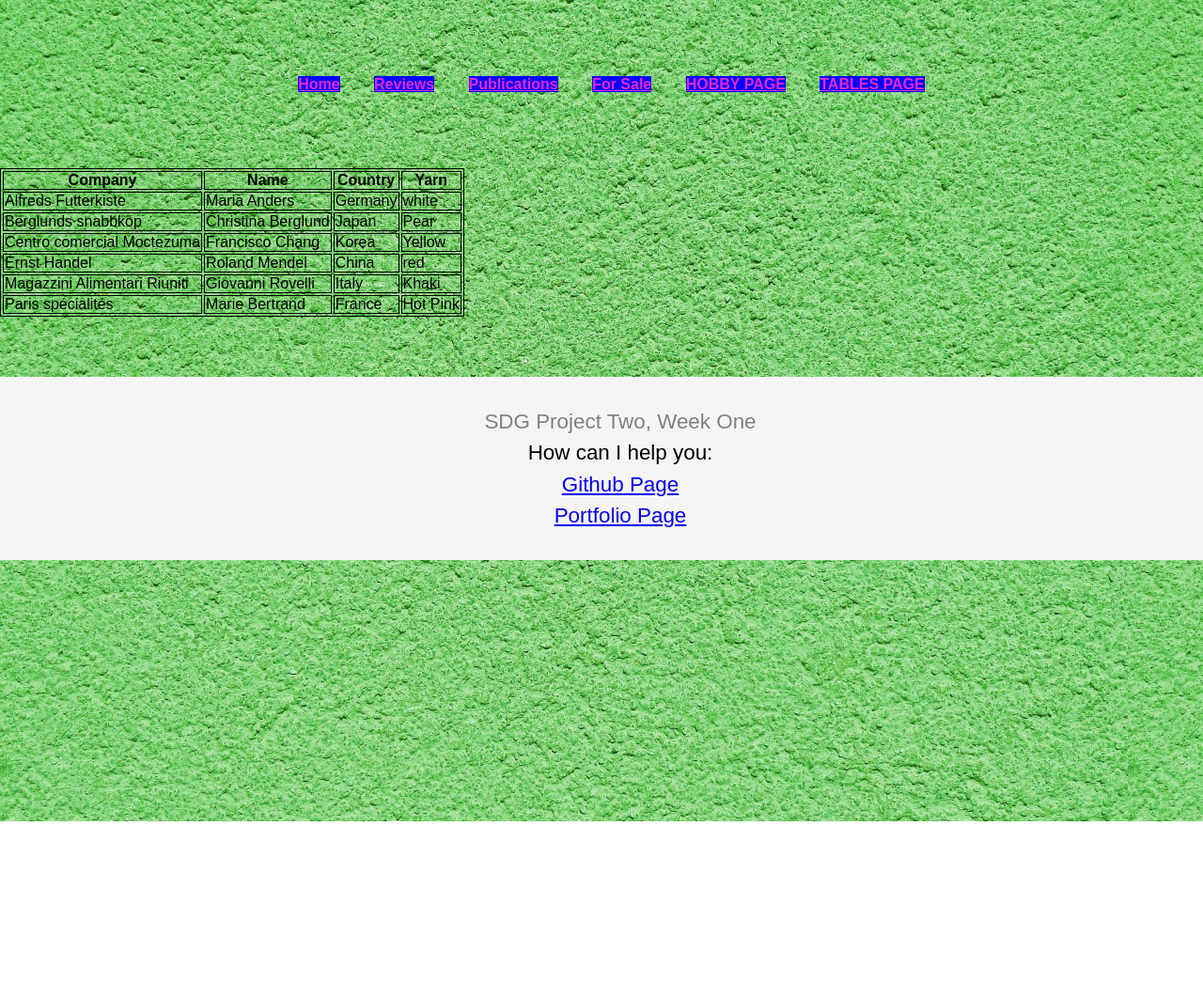
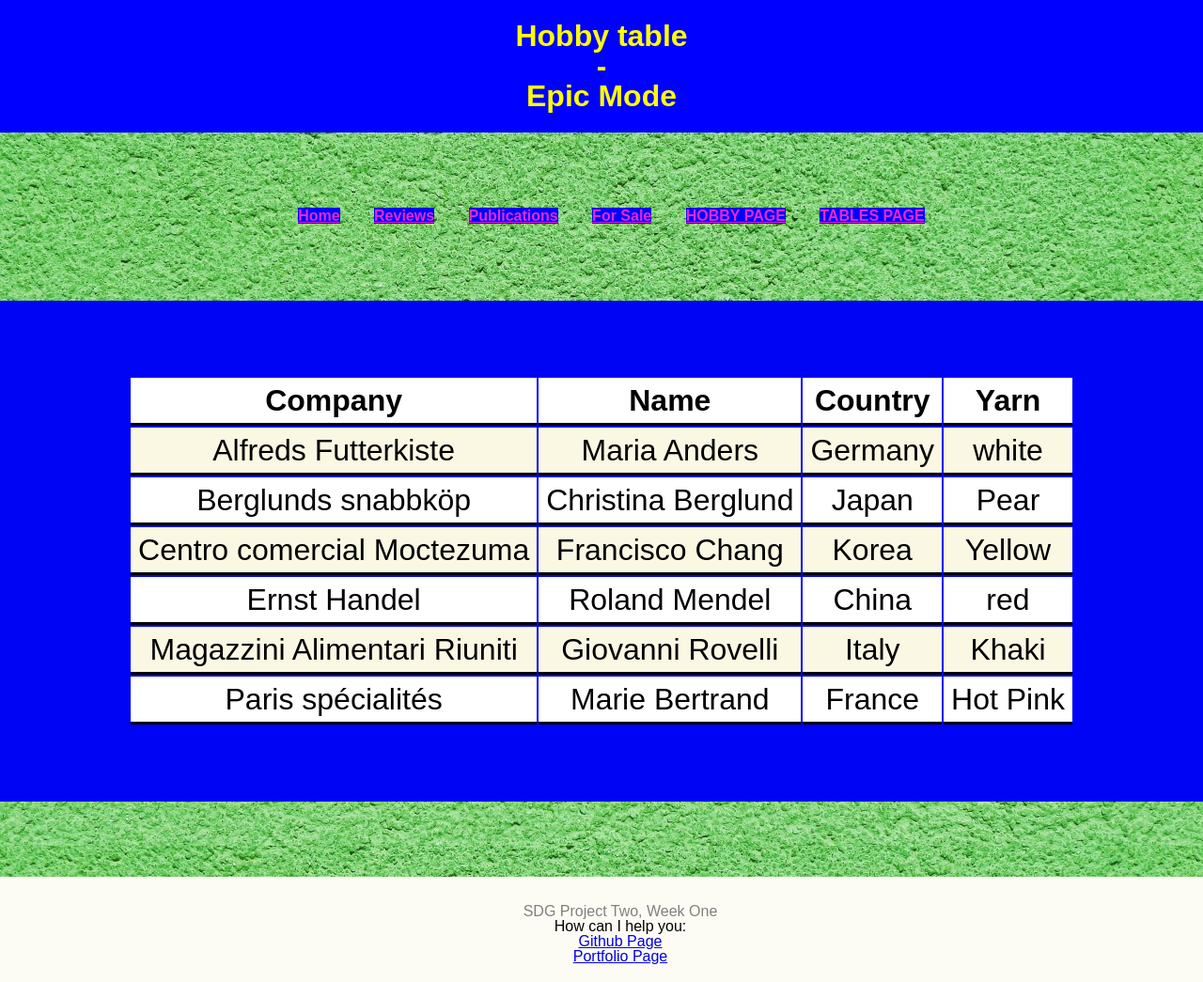
Before and after one commit to TatyCat/bad-css-0102, a website: page public/thirdpg.html in a window 1280 px wide. Shown: the whole page at 94% size. Before the commit the page ends 874 px from the top, so only its background shows below. Drawn offline with Linux system fonts and the light colour scheme.

Commit message:
Added Animation, Completed Epic Mode

```diff
--- a/public/screen.css
+++ b/public/screen.css
@@ -13,10 +13,11 @@ body {
 }
 
 h1 {
-  margin-top: 1rem;
+  padding: 1.4rem 0;
   background-color: blue;
   color: yellow;
   text-align: center;
+  margin-top: 0;
 }
 
 .navigation {
@@ -152,15 +153,27 @@ img {
   box-shadow: -5px 10px grey;
 }
 
+header {
+  height: 100%;
+  right: 0;
+  top: 0%;
+  left: 0;
+  background-color: blue;
+}
+
 footer {
+  margin-top: 5rem;
   margin-bottom: 0;
-  margin-top: 4rem;
-  bottom: 0px;
-  padding: .5rem 0;
   text-align: center;
-  background-color: whitesmoke;
-  font-size: 1.4rem;
-  line-height: 1.5;
+  padding-top: 1%;
+  padding-bottom: 1.5%;
+  /* font-size: 1.4rem; */
+  width: 100%;
+  height: 10vh;
+  right: 0;
+  bottom: 0%;
+  left: 0;
+  background-color: rgb(253, 252, 244);
 }
 
 footer ul {
@@ -234,6 +247,62 @@ footer ul li:nth-child(1) {
 
 /* Third PG  */
 
-table, th, td {
-  border: 1px solid black;
+table {
+  text-align: center;
+  margin-left: auto;
+  margin-right: auto;
+  padding: 5rem;
 }
+
+td, th {
+  font-size: 2rem;
+  padding: .5rem;
+  border-bottom: 3px solid black;
+}
+
+tr:hover {
+  background-color: #aed18d !important;
+}
+
+tr:nth-child(odd) {
+  background-color: white;
+}
+
+tr:nth-child(even) {
+  background-color: rgb(250, 248, 227);
+}
+
+.animation-table {
+  -webkit-animation-name: flashy;
+  /* Safari 4.0 - 8.0 */
+  -webkit-animation-duration: 4s;
+  /* Safari 4.0 - 8.0 */
+  animation-name: flashy;
+  animation-duration: 4s;
+  animation-delay: 2s;
+  animation-iteration-count: 2;
+  animation-direction: alternate;
+  animation-fill-mode: forwards;
+}
+
+/* Safari 4.0 - 8.0 */
+
+@-webkit-keyframes flashy {
+  from {
+    background-color: darkgreen;
+  }
+  to {
+    background-color: blue;
+  }
+}
+
+/* Standard syntax */
+
+@keyframes flashy {
+  from {
+    background-color: darkgreen;
+  }
+  to {
+    background-color: blue;
+  }
+}
--- a/public/thirdpg.html
+++ b/public/thirdpg.html
@@ -8,8 +8,9 @@
     <link rel="stylesheet" href="/screen.css" />
   </head>
   <body>
-    <h1></h1>
-
+    <header>
+      <h1>Hobby table <br> - <br>  Epic Mode</h1>
+    </header>
     <nav class="navigation">
       <ul>
         <li><a href="index.html">Home</a></li>
@@ -22,7 +23,8 @@
     </nav>
 
 
-    <table id="people">
+   <section class="animation-table">
+     <table id="people">
       <tr>
         <th>Company</th>
         <th>Name</th>
@@ -65,7 +67,8 @@
         <td>Hot Pink</td>
       </tr>
     </table>
-   <footer>
+   </section>
+  <footer>
       <ul>
         <li>SDG Project Two, Week One</li>
         <li>How can I help you:</li>
```
Also changed, not shown: public/index.html (+4 -3 lines), public/secondpg.html (+6 -6 lines).
